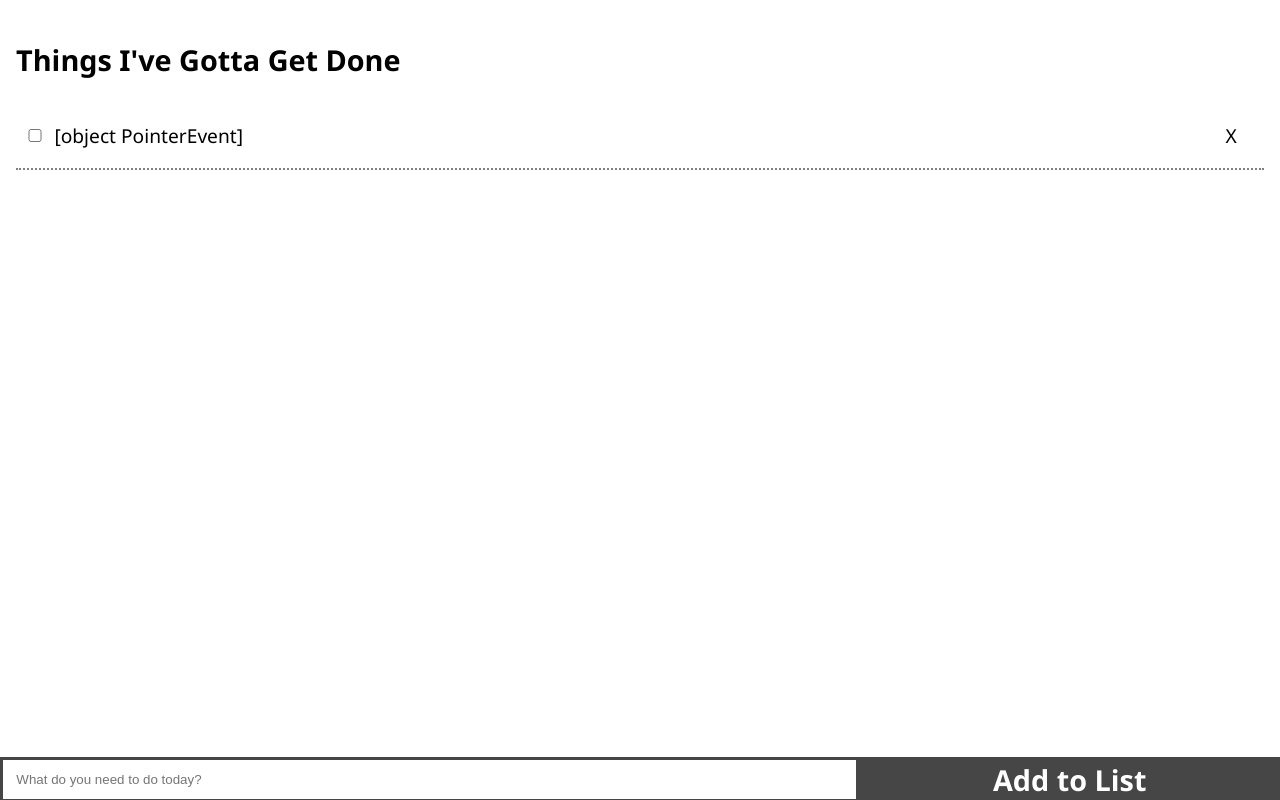
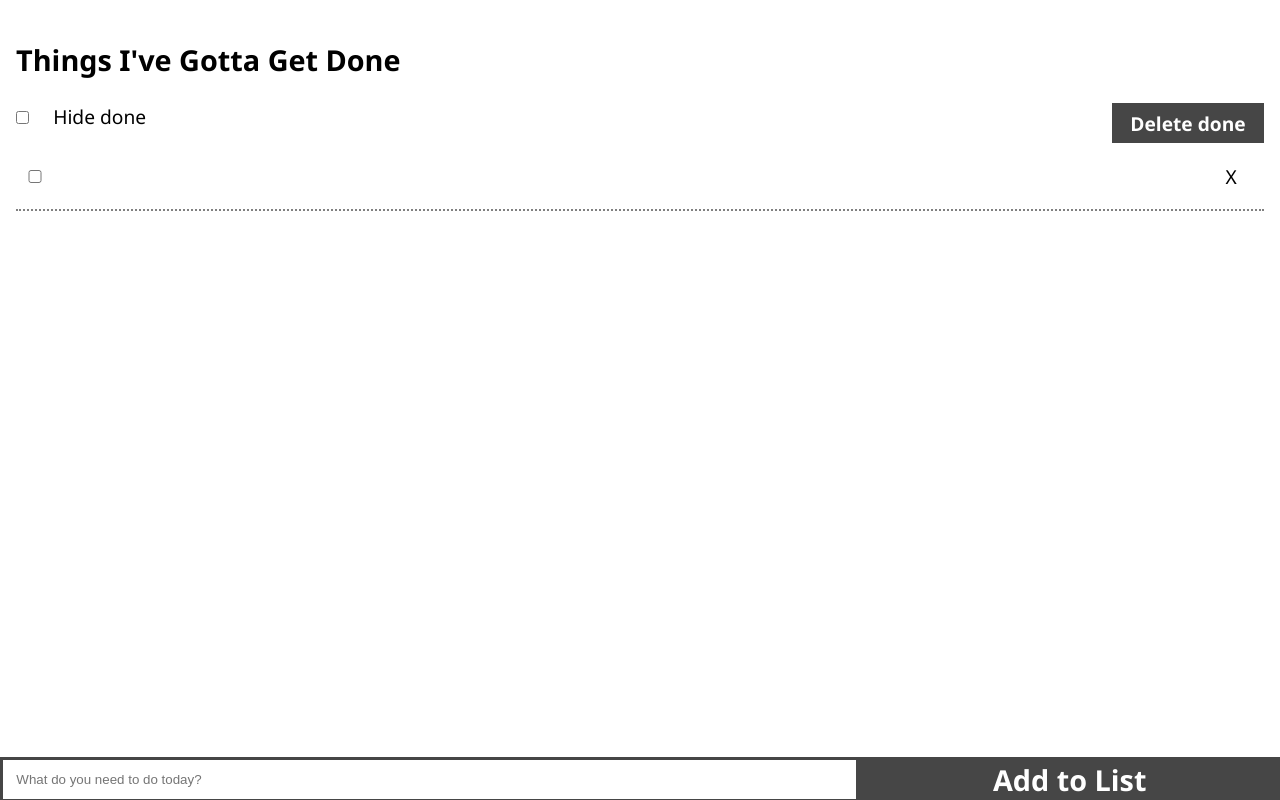
Before and after one commit to Erdodif/Frontend_TODO, a plain HTML site: page index.html in a window 1280 px wide. Both pictures are taken after a click on the element "Add to List". Drawn offline with Linux system fonts and the light colour scheme.

Commit message:
Törlés

```diff
--- a/brain.js
+++ b/brain.js
@@ -1,13 +1,14 @@
-let tartalom = [];
 function init(){
-    document.getElementById("hozzaad").addEventListener("click",hozzaad)
+    document.getElementById("hozzaad").addEventListener("click",hozzaad);
+    document.getElementById("torolhakesz").addEventListener("click",torolHaKesz);
 }
 function hozzaad(){
-    let szoveg = document.getElementById("new");
-    tartalom.push(szoveg);
-    hozzaad(szoveg.value);
-    szoveg.value = "";
+    let szoveg = document.getElementById("new").value;
+    let lista = document.getElementById("lista");
+    lista.appendChild(kartya(szoveg,lista.childElementCount));
+    szoveg = "";
 }
+
 function kartya(tartalom,id){
     let elem = document.createElement("div");
     elem.classList.add("elem");
@@ -16,6 +17,9 @@ function kartya(tartalom,id){
     let check = document.createElement("input");
     check.type = "checkbox";
     check.tagName = "check";
+    check.classList.add("keszVanE");
+    check.id = `check_${id}`;
+    check.addEventListener("change",()=>valt(id))
 
     let szoveg = document.createElement("span");
     szoveg.classList.add("szoveg");
@@ -25,14 +29,29 @@ function kartya(tartalom,id){
     ix.classList.add("x");
     ix.id = `x_${id}`;
     ix.textContent = "X";
+    ix.addEventListener("click",()=>torol(id));
 
     elem.appendChild(check);
     elem.appendChild(szoveg);
     elem.appendChild(ix);
     return elem;
 }
-function hozzaad(tartalom){
+function torol(id){
     let lista = document.getElementById("lista");
-    lista.appendChild(kartya(tartalom,2))
+    lista.removeChild(document.getElementById(`elem_${id}`));
+}
+function torolHaKesz(){
+    let lista = document.getElementById("lista");
+    for(let i = lista.childElementCount - 1; i > -1; i--){
+        if (lista.children[i].children[0].checked){
+            lista.removeChild(lista.children[i]);
+        }
+    }
+}
+function valt(id){
+    document.getElementById(`elem_${id}`).classList.toggle("kesz");
+}
+function eltuntet(){
+    //Ez még kell
 }
 document.addEventListener("DOMContentLoaded",init);
--- a/index.html
+++ b/index.html
@@ -13,6 +13,13 @@
         Things I've Gotta Get Done
     </h2>
     <div id="lista">
+        <div id="extrak">
+            <input type="checkbox" name="eltuntet" id="eltuntet">
+            <label for="eltuntet"> Hide done</label>
+            <span id="torolhakesz">
+                Delete done
+            </span>
+        </div>
     </div>
     <div class="bevitel">
         <input type="text" name="new" id="new" placeholder="What do you need to do today?">
--- a/style.css
+++ b/style.css
@@ -75,3 +75,21 @@ span{
 .x:hover{
     color: tomato;
 }
+label[for="eltuntet"]{
+    margin-left: 1em;
+}
+#torolhakesz{
+    box-sizing: border-box;
+    float: right;
+    padding-block: .2em;
+    padding-inline: .8em;
+    color: white;
+    background: var(--szurke);
+    font-weight: bold;
+    border: 3px solid var(--szurke);
+}
+#torolhakesz:hover{
+    color: var(--szurke);
+    background: rgb(224, 224, 224);
+    border: 3px solid var(--szurke);
+}
```
